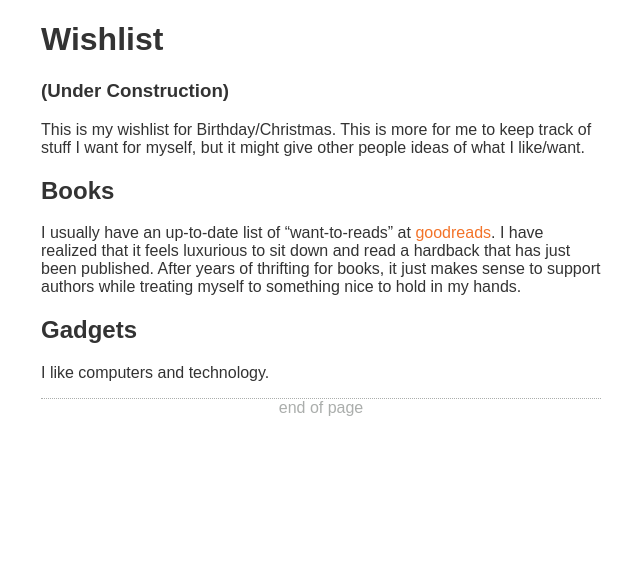
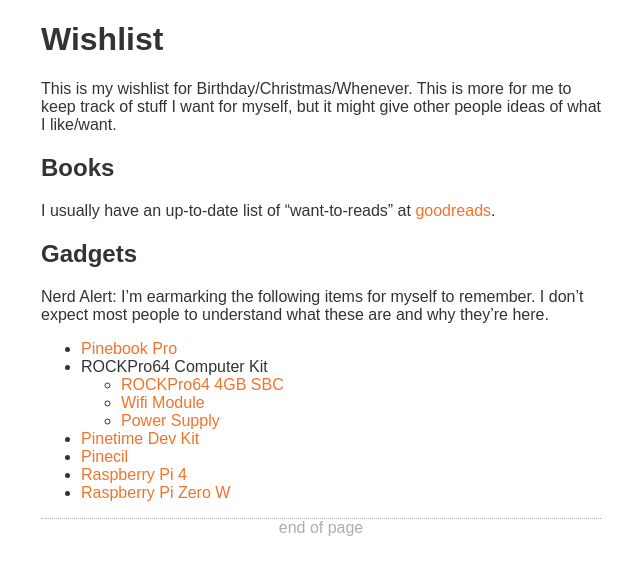
Before and after one commit to dahenson/dahenson.github.io, a Jekyll site: the page built from wishlist.md, in a window 1280 px wide. Shown: the top 575 px of the page, without its empty margins (319-959 px from the left). Built offline with Jekyll 4.4.1, drawn with Linux system fonts in a browser that asks for light colours.

Commit message:
Make some changes to the wishlist

```diff
--- a/wishlist.md
+++ b/wishlist.md
@@ -5,9 +5,8 @@ layout: default
 
 Wishlist
 ========
-### (Under Construction)
 
-This is my wishlist for Birthday/Christmas. This is more for me to keep track
+This is my wishlist for Birthday/Christmas/Whenever. This is more for me to keep track
 of stuff I want for myself, but it might give other people ideas of what I
 like/want.
 
@@ -15,10 +14,17 @@ Books
 -----
 I usually have an up-to-date list of "want-to-reads" at
 [goodreads](https://www.goodreads.com/review/list/5509110-dane-henson?ref=nav_mybooks&shelf=to-read).
-I have realized that it feels luxurious to sit down and read a hardback that has
-just been published. After years of thrifting for books, it just makes sense to
-support authors while treating myself to something nice to hold in my hands.
 
 Gadgets
 -------
-I like computers and technology.
+Nerd Alert: I'm earmarking the following items for myself to remember. I don't
+expect most people to understand what these are and why they're here.
+- [Pinebook Pro](https://pine64.com/product/14″-pinebook-pro-linux-laptop-ansi-us-keyboard/?v=0446c16e2e66)
+- ROCKPro64 Computer Kit
+  - [ROCKPro64 4GB SBC](https://pine64.com/product/rockpro64-4gb-single-board-computer/?v=0446c16e2e66)
+  - [Wifi Module](https://pine64.com/product/rockpro64-1x1-dual-band-wifi-802-11ac-bluetooth-5-0-module/?v=0446c16e2e66)
+  - [Power Supply](https://pine64.com/product/rockpro64-12v-5a-us-power-supply/?v=0446c16e2e66)
+- [Pinetime Dev Kit](https://pine64.com/product/pinetime-dev-kit/?v=0446c16e2e66)
+- [Pinecil](https://pine64.com/product/pinecil-smart-mini-portable-soldering-iron/?v=0446c16e2e66)
+- [Raspberry Pi 4](https://www.adafruit.com/product/4296)
+- [Raspberry Pi Zero W](https://www.adafruit.com/product/3409)
```
